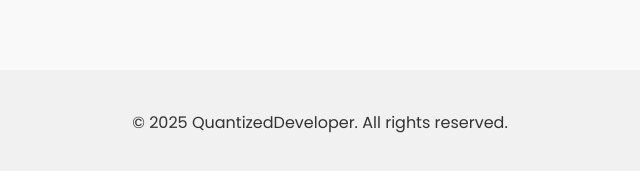
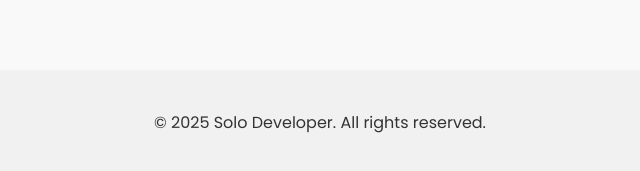
Before and after one commit to QuantizedDeveloper/Portfolio-, a plain HTML site: page index.html in a window 1280 px wide. Shown: the part 2068-2239 px from the top of the page, 320-960 px from the left. Drawn offline with Linux system fonts and the light colour scheme.

Commit message:
Update footer copyright name from QuantizedDeveloper to Solo Developer

```diff
--- a/index.html
+++ b/index.html
@@ -1,4 +1,4 @@
-    <!DOCTYPE html>
+<!DOCTYPE html>
 <html lang="en">
 <head>
   <meta charset="UTF-8" />
@@ -148,7 +148,7 @@
   </section>
 
   <footer>
-    © 2025 QuantizedDeveloper. All rights reserved.
+    © 2025 Solo Developer. All rights reserved.
   </footer>
 </body>
 </html>
```
